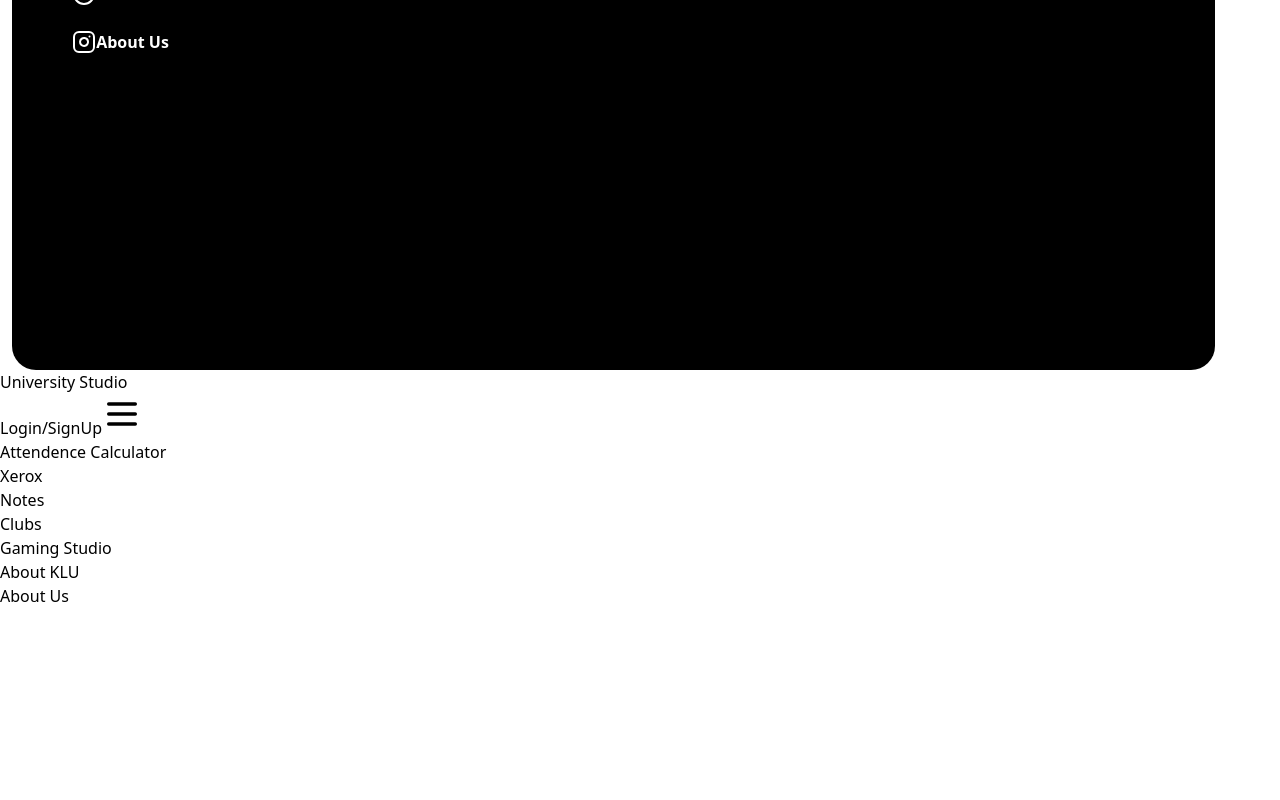
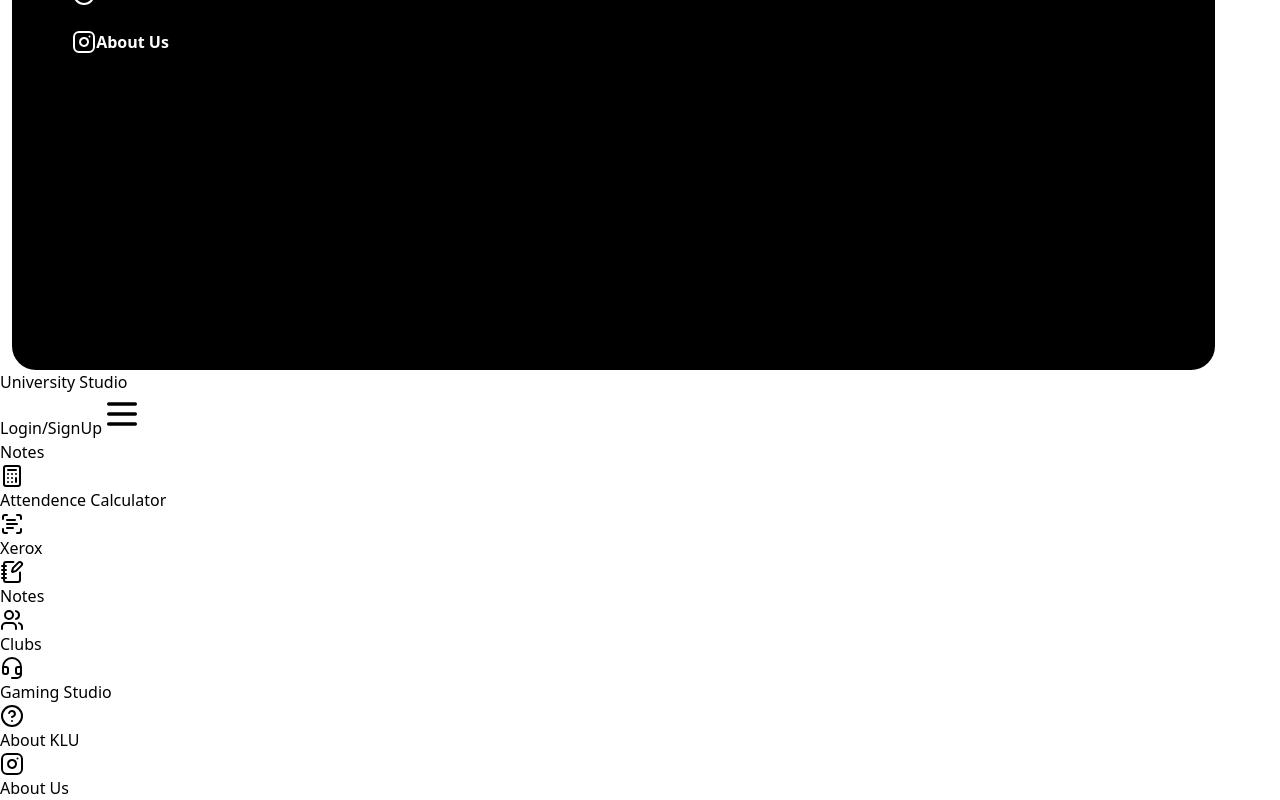
Before and after one commit to Agent-cat/university-Studio, a React (Vite) app: page /Notes in a window 1280 px wide. Shown: the part 442-1242 px from the top of the page. Before the commit the page ends 1050 px from the top, so only its background shows below. Built offline with nearby package versions, Linux system fonts and the light colour scheme.

Commit message:
changed notes

```diff
--- a/src/Components/Notes.jsx
+++ b/src/Components/Notes.jsx
@@ -14,10 +14,16 @@
 
   });
   return (
-    <div className='w-full h-screen bg-white grid grid-cols-2 grid-rows-subgrid md:grid-cols-3 md:grid-rows-subgrid'>
-      {NavItems.map((items,index)=>(
-         <div key={index} className="bg-black  col-span-1 m-3 row-span-20 text-center ">{items.lable}</div>
-      ))}
+    <div className='w-full h-screen bg-white '>
+      <h1 className='headding text-center text-red-600 font-bold font-[oswald] text-4xl  mt-6 tracking-wide'>Notes</h1>
+      <div className="grid grid-cols-2 gap-4 mt-10 mx-10">
+        {NavItems.map((item, index) => (
+          <div className="bg-gray-200 flex justify-center items-center rounded-lg p-4">
+            <div className="mr-4">{item.icon}</div>
+            <div className="text-lg">{item.lable}</div>
+          </div>
+        ))}
+      </div>
 
     </div>
   )
--- a/src/constants/constants.jsx
+++ b/src/constants/constants.jsx
@@ -9,4 +9,5 @@
     {lable:"About Us",to:"/About-Us", icon:<Instagram />},
 
 
+
 ]
```
